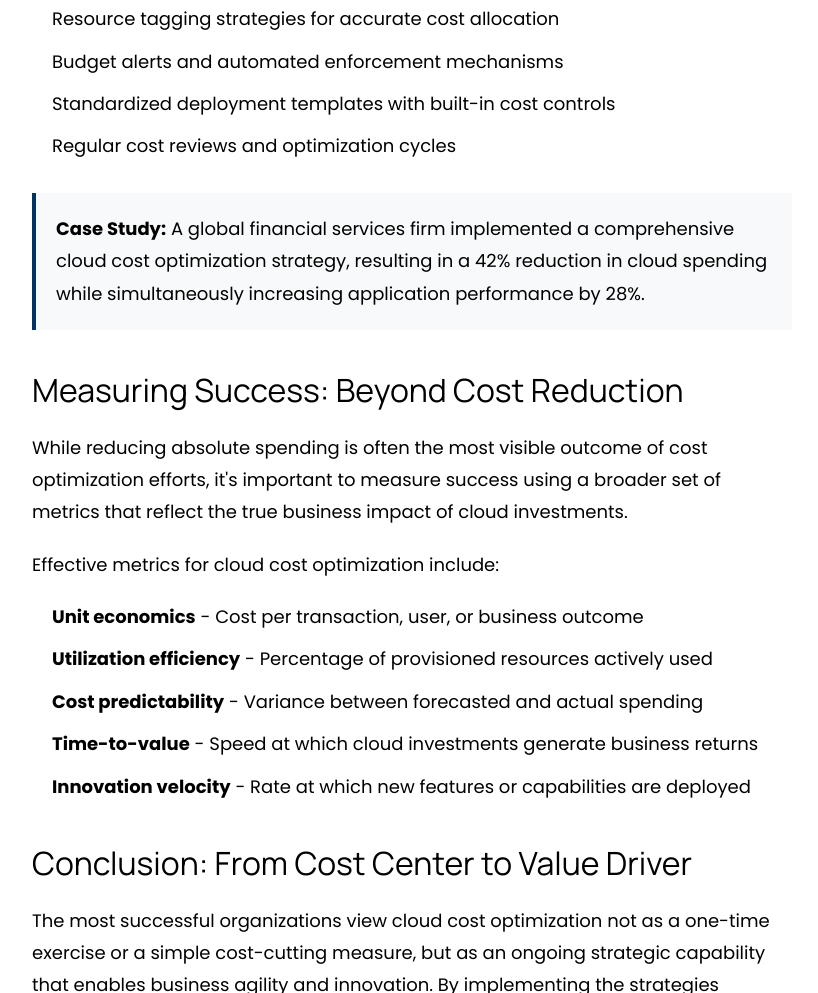
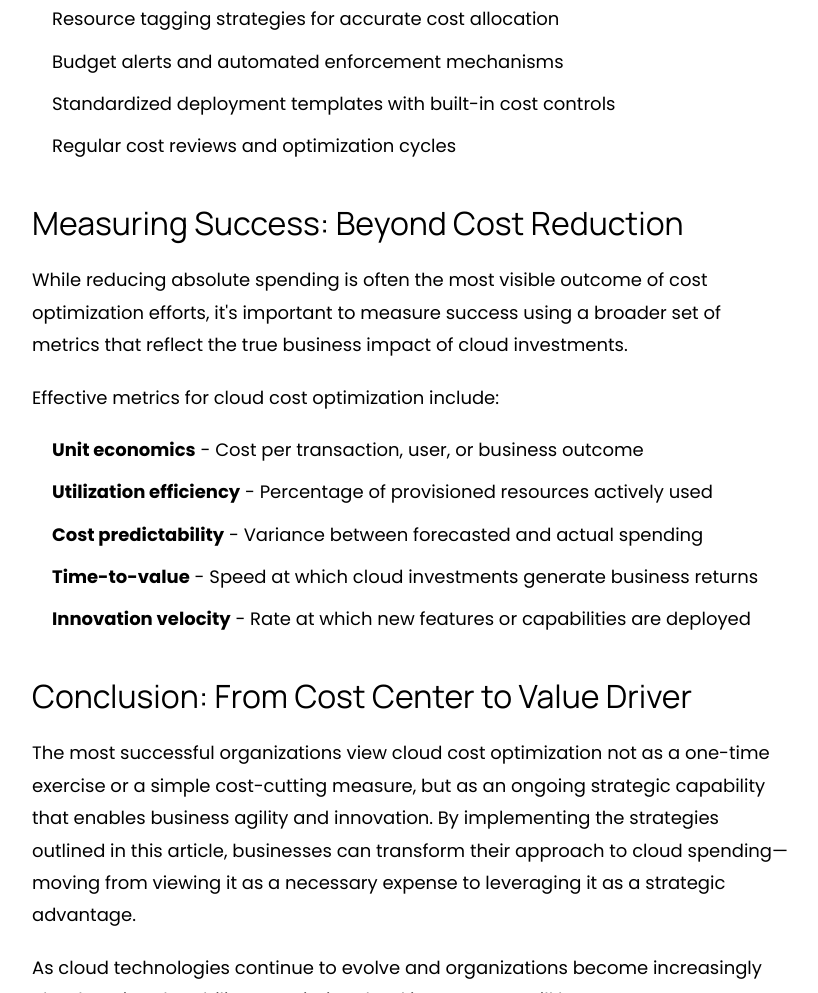
Before and after one commit to equationz/equationz.github.io, a plain HTML site: page cloud-cost-optimization.html in a window 1280 px wide. Shown: the part 2988-3981 px from the top of the page, without its empty margins (228-1046 px from the left). Drawn offline with Linux system fonts and the light colour scheme.

Commit message:
Update cloud-cost-optimization.html

```diff
--- a/cloud-cost-optimization.html
+++ b/cloud-cost-optimization.html
@@ -132,10 +132,6 @@
                     <li>Regular cost reviews and optimization cycles</li>
                 </ul>
 
-                <div class="highlight-box">
-                    <p><strong>Case Study:</strong> A global financial services firm implemented a comprehensive cloud cost optimization strategy, resulting in a 42% reduction in cloud spending while simultaneously increasing application performance by 28%.</p>
-                </div>
-
                 <h2>Measuring Success: Beyond Cost Reduction</h2>
 
                 <p>
```
